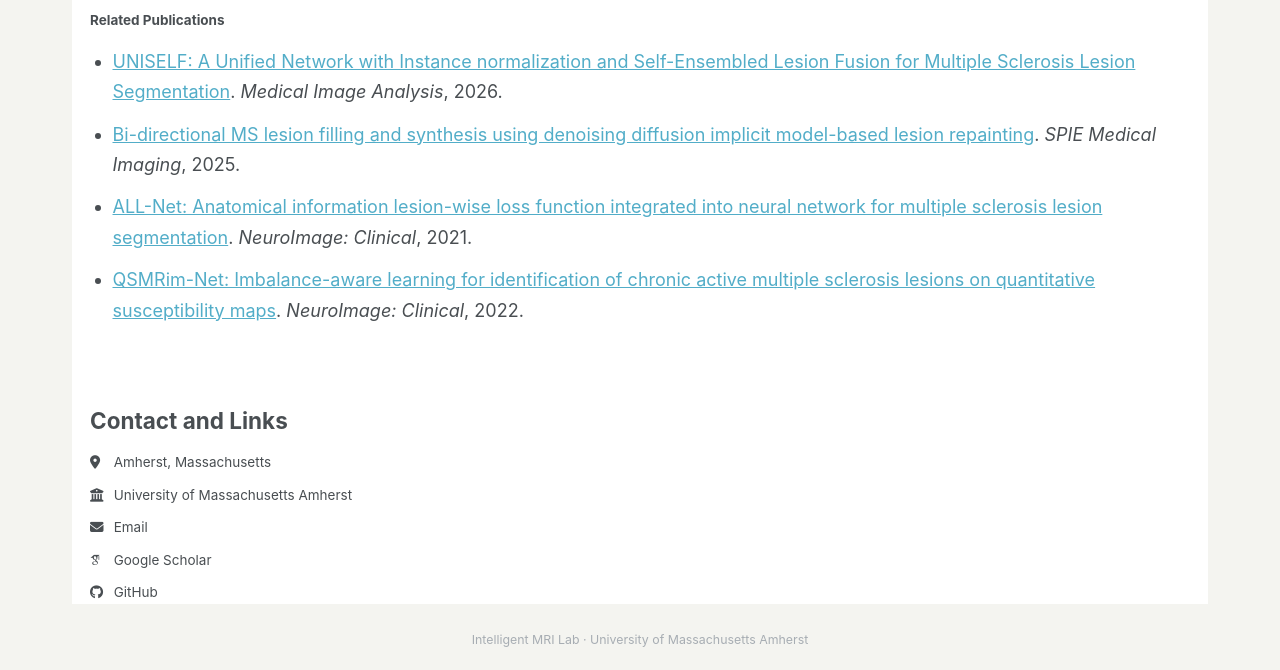
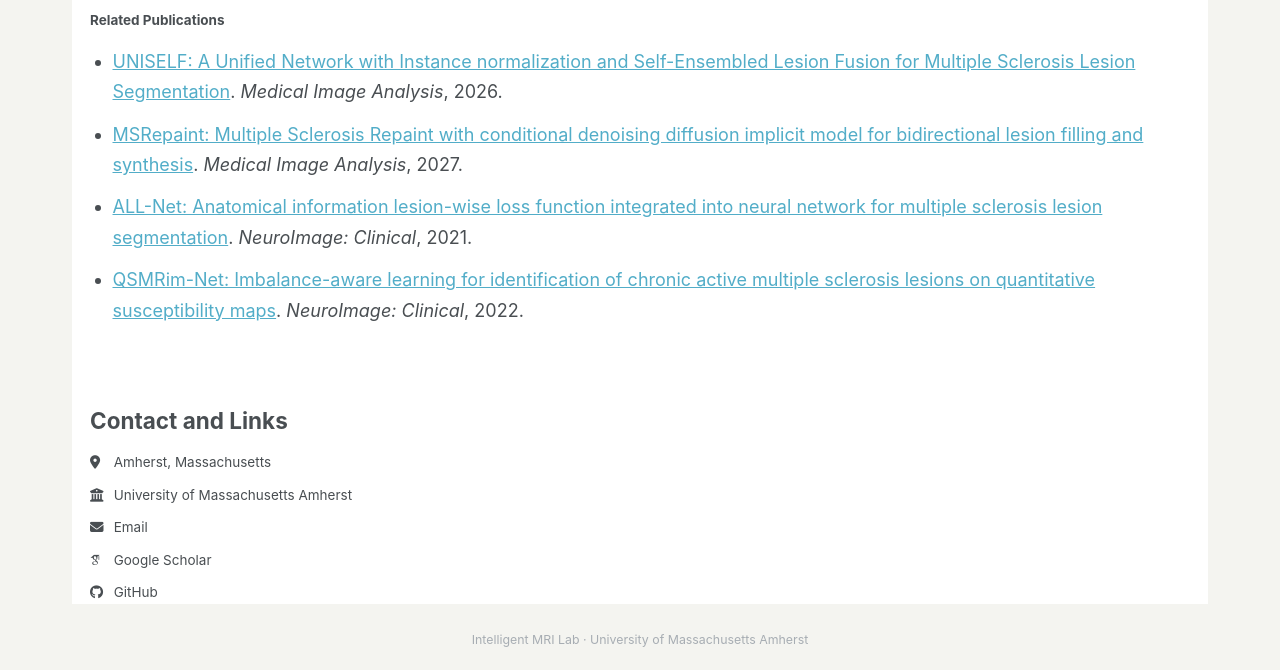
Before and after one commit to Jinwei1209/Jinwei1209.github.io, a Jekyll site: the page built from _pages/research.md, in a window 1280 px wide and 900 px high, scrolled down 4060 px, cut to the strip 230-900 px from the top of the window. Built offline with Jekyll 4.4.1, drawn with Linux system fonts in a browser that asks for light colours; some web fonts are replaced; a script bundle is joined from its source files by our own code; library files that are not in the unit come from our copies.

Commit message:
Update MSRepaint citation on research page

```diff
--- a/_pages/research.md
+++ b/_pages/research.md
@@ -66,7 +66,7 @@ Automated segmentation, longitudinal tracking, and biomarker discovery for white
 
 <ul class="research-page-publications">
   <li><a href="https://www.sciencedirect.com/science/article/pii/S136184152600023X">UNISELF: A Unified Network with Instance normalization and Self-Ensembled Lesion Fusion for Multiple Sclerosis Lesion Segmentation</a>. <em>Medical Image Analysis</em>, 2026.</li>
-  <li><a href="https://www.spiedigitallibrary.org/conference-proceedings-of-spie/13406/134060W/Bi-directional-MS-lesion-filling-and-synthesis-using-denoising-diffusion/10.1117/12.3047407.short">Bi-directional MS lesion filling and synthesis using denoising diffusion implicit model-based lesion repainting</a>. <em>SPIE Medical Imaging</em>, 2025.</li>
+  <li><a href="https://doi.org/10.1016/j.media.2026.104338">MSRepaint: Multiple Sclerosis Repaint with conditional denoising diffusion implicit model for bidirectional lesion filling and synthesis</a>. <em>Medical Image Analysis</em>, 2027.</li>
   <li><a href="https://www.sciencedirect.com/science/article/pii/S2213158221002989">ALL-Net: Anatomical information lesion-wise loss function integrated into neural network for multiple sclerosis lesion segmentation</a>. <em>NeuroImage: Clinical</em>, 2021.</li>
   <li><a href="https://www.sciencedirect.com/science/article/pii/S2213158222000444">QSMRim-Net: Imbalance-aware learning for identification of chronic active multiple sclerosis lesions on quantitative susceptibility maps</a>. <em>NeuroImage: Clinical</em>, 2022.</li>
 </ul>
```
